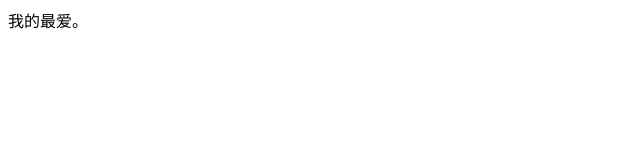
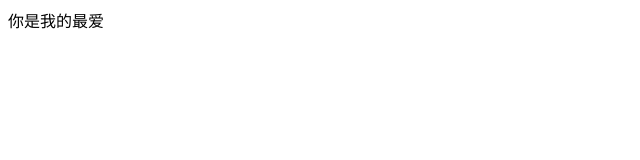
Before and after one commit to Hellojunyan/Hellojunyan.github.io, a plain HTML site: page index.html in a window 1280 px wide. Shown: the full height of the page, 0-640 px from the left. Drawn offline with Linux system fonts and the light colour scheme.

Commit message:
Update and rename 1.html to index.html

```diff
--- a/1.html
+++ b/index.html
@@ -1,6 +1,6 @@
 <html>
 <head></head>
 <body>
-我的最爱。
+你是我的最爱
 </body>
 </html>
```
